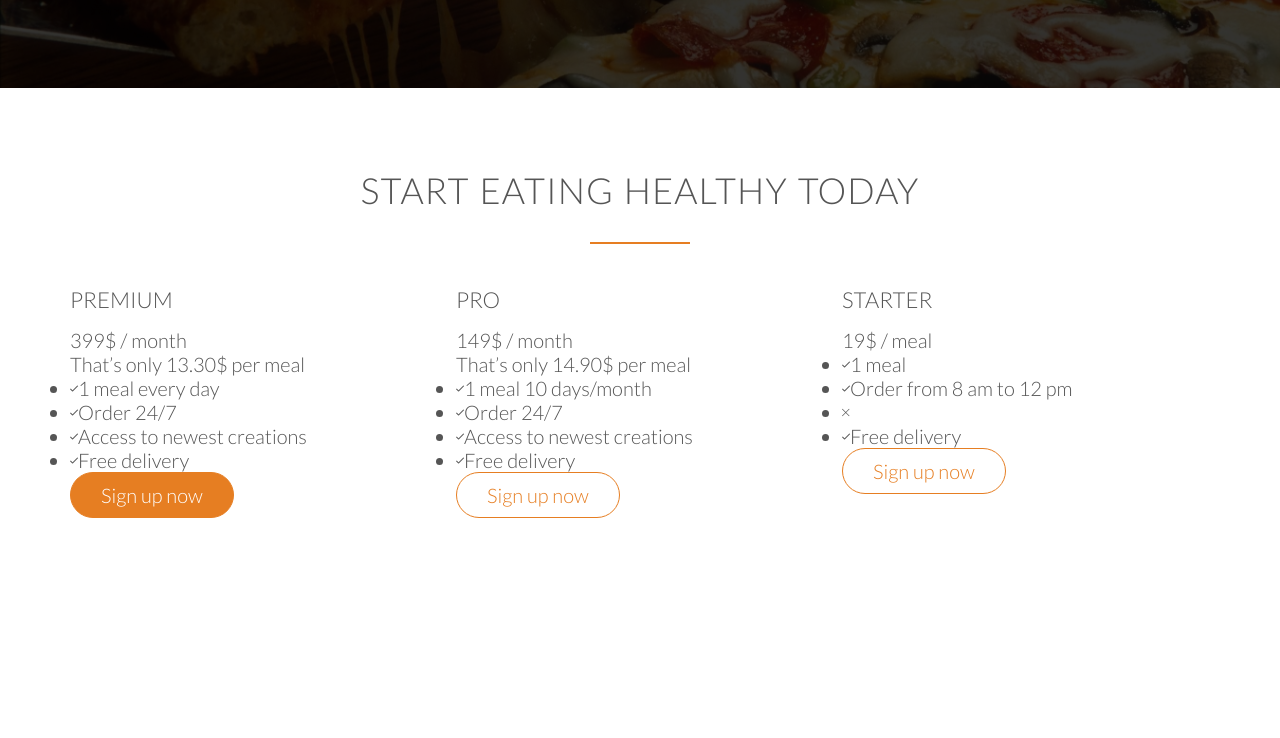
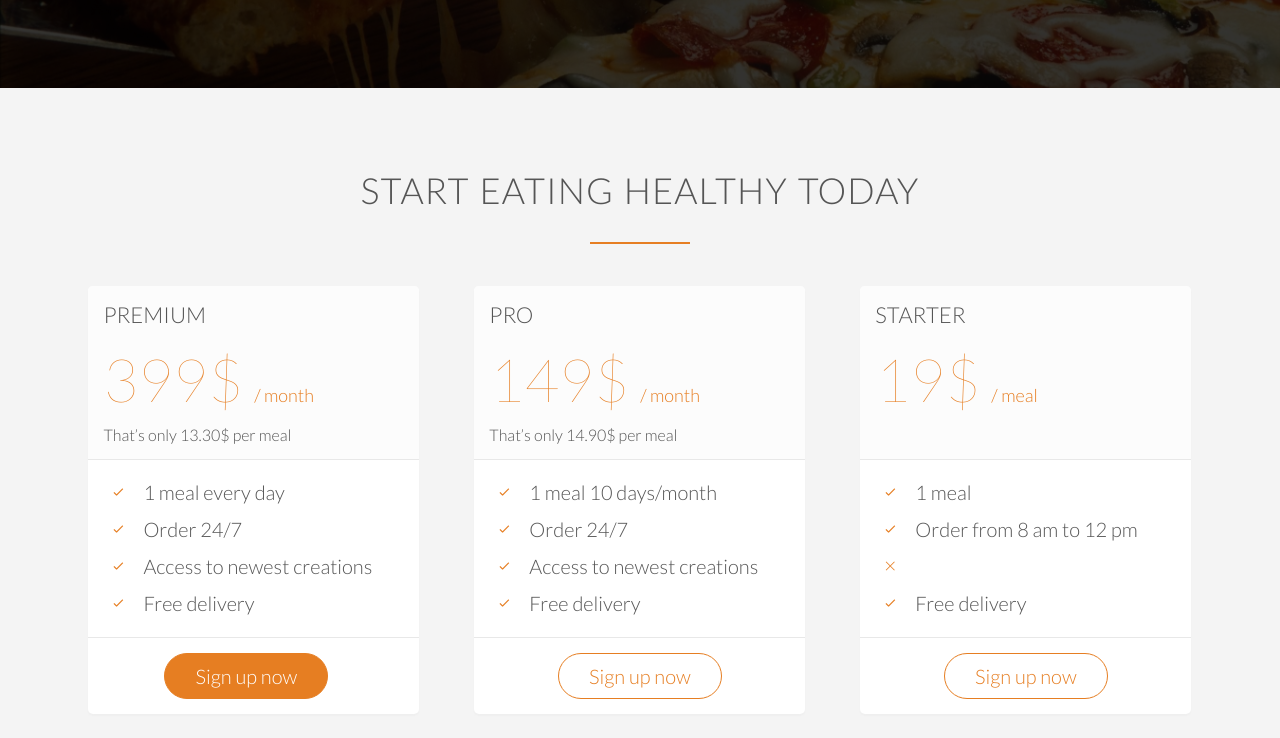
Before and after one commit to obiwan31415/responsive-websites, a plain HTML site: page Omnifood/index.html in a window 1280 px wide. Shown: the part 3853-4591 px from the top of the page. Before the commit the page ends 4462 px from the top, so only its background shows below. Drawn offline with Linux system fonts and the light colour scheme; files whose address does not match are found by name.

Commit message:
Finished 'Sign up/Plans' section.

```diff
--- a/Omnifood/index.html
+++ b/Omnifood/index.html
@@ -250,15 +250,15 @@
                     <div class="plan-box">
                         <div>
                             <h3>Premium</h3>
-                            <p class="plan-price">399$ / month</p>
+                            <p class="plan-price">399$ <span>/ month</span></p>
                             <p class="plan-price-meal">That’s only 13.30$ per meal</p>
                         </div>
                         <div>
                             <ul>
-                                <li><i class="ion-ios-checkmark-empty"></i>1 meal every day</li>
-                                <li><i class="ion-ios-checkmark-empty"></i>Order 24/7</li>
-                                <li><i class="ion-ios-checkmark-empty"></i>Access to newest creations</li>
-                                <li><i class="ion-ios-checkmark-empty"></i>Free delivery</li>
+                                <li><i class="ion-ios-checkmark-empty icon-small"></i>1 meal every day</li>
+                                <li><i class="ion-ios-checkmark-empty icon-small"></i>Order 24/7</li>
+                                <li><i class="ion-ios-checkmark-empty icon-small"></i>Access to newest creations</li>
+                                <li><i class="ion-ios-checkmark-empty icon-small"></i>Free delivery</li>
                             </ul>
                         </div>
                         <div>
@@ -270,15 +270,15 @@
                     <div class="plan-box">
                         <div>
                             <h3>Pro</h3>
-                            <p class="plan-price">149$ / month</p>
+                            <p class="plan-price">149$ <span>/ month</span></p>
                             <p class="plan-price-meal">That’s only 14.90$ per meal</p>
                         </div>
                         <div>
                             <ul>
-                                <li><i class="ion-ios-checkmark-empty"></i>1 meal 10 days/month</li>
-                                <li><i class="ion-ios-checkmark-empty"></i>Order 24/7</li>
-                                <li><i class="ion-ios-checkmark-empty"></i>Access to newest creations</li>
-                                <li><i class="ion-ios-checkmark-empty"></i>Free delivery</li>
+                                <li><i class="ion-ios-checkmark-empty icon-small"></i>1 meal 10 days/month</li>
+                                <li><i class="ion-ios-checkmark-empty icon-small"></i>Order 24/7</li>
+                                <li><i class="ion-ios-checkmark-empty icon-small"></i>Access to newest creations</li>
+                                <li><i class="ion-ios-checkmark-empty icon-small"></i>Free delivery</li>
                             </ul>
                         </div>
                         <div>
@@ -290,15 +290,15 @@
                     <div class="plan-box">
                         <div>
                             <h3>Starter</h3>
-                            <p class="plan-price">19$ / meal</p>
-                            <p class="plan-price-meal"></p>
+                            <p class="plan-price">19$ <span>/ meal</span></p>
+                            <p class="plan-price-meal">&nbsp;</p>
                         </div>
                         <div>
                             <ul>
-                                <li><i class="ion-ios-checkmark-empty"></i>1 meal</li>
-                                <li><i class="ion-ios-checkmark-empty"></i>Order from 8 am to 12 pm</li>
-                                <li><i class="ion-ios-close-empty"></i></li>
-                                <li><i class="ion-ios-checkmark-empty"></i>Free delivery</li>
+                                <li><i class="ion-ios-checkmark-empty icon-small"></i>1 meal</li>
+                                <li><i class="ion-ios-checkmark-empty icon-small"></i>Order from 8 am to 12 pm</li>
+                                <li><i class="ion-ios-close-empty icon-small"></i></li>
+                                <li><i class="ion-ios-checkmark-empty icon-small"></i>Free delivery</li>
                             </ul>
                         </div>
                         <div>
@@ -312,30 +312,3 @@
     </body>
 
 </html>
-
-<!--
-Title: Start eating healthy today
-
-Plan 1: Premium
-399$ per month
-That’s only 13.30$ per meal
-1 meal every day
-Order 24/7
-Access to newest creations
-Free delivery
-
-
-Plan 2: Pro
-149$ per month
-That’s only 14.90$ per meal
-1 meal 10 days/month
-Order 24/7
-Access to newest creations
-Free delivery
-
-
-Plan 3: Starter
-19$ per meal
-1 meal
-Order from 8 am to 12 pm
-Free delivery-->
--- a/Omnifood/resources/css/style.css
+++ b/Omnifood/resources/css/style.css
@@ -397,3 +397,60 @@
     margin-right: 10px;
     vertical-align: middle;
 }
+
+
+/* ----------------------------------*/
+/* SIGN UP */
+/* ----------------------------------*/
+
+.section-plans {
+    background-color: #f4f4f4;
+}
+
+.plan-box {
+    background-color: #fff;
+    border-radius: 5px;
+    width: 90%;
+    margin-left: 5%;
+    box-shadow: 0 2px 2px #efefef;
+}
+
+.plan-box div {
+    padding: 15px;
+    border-bottom: 1px solid #e8e8e8;
+}
+
+.plan-box div:first-child {
+    background-color: #fcfcfc;
+    border-top-left-radius: 5px;
+    border-top-right-radius: 5px;
+}
+
+.plan-box div:last-child {
+    text-align: center;
+    border: 0;
+}
+
+.plan-price {
+    font-size: 300%;
+    font-weight: 100;
+    margin-bottom: 10px;
+    color: #e67e22;
+}
+
+.plan-price span {
+    font-size: 30%;
+    font-weight: 300;
+}
+
+.plan-price-meal {
+    font-size: 80%;
+}
+
+.plan-box ul {
+    list-style: none;
+}
+
+.plan-box ul li {
+    padding: 5px 0;
+}
```
Also changed, not shown: skills.txt.
